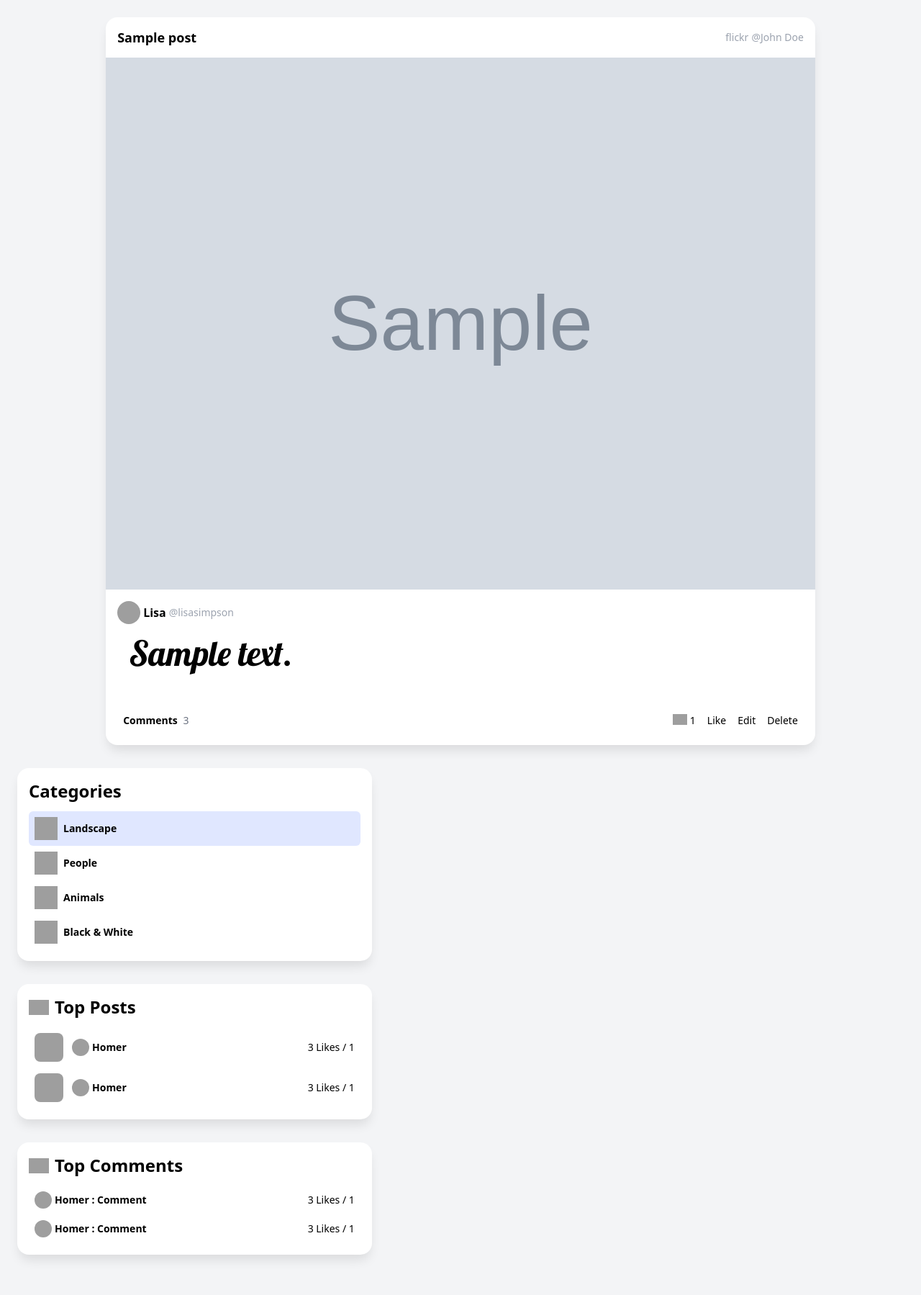
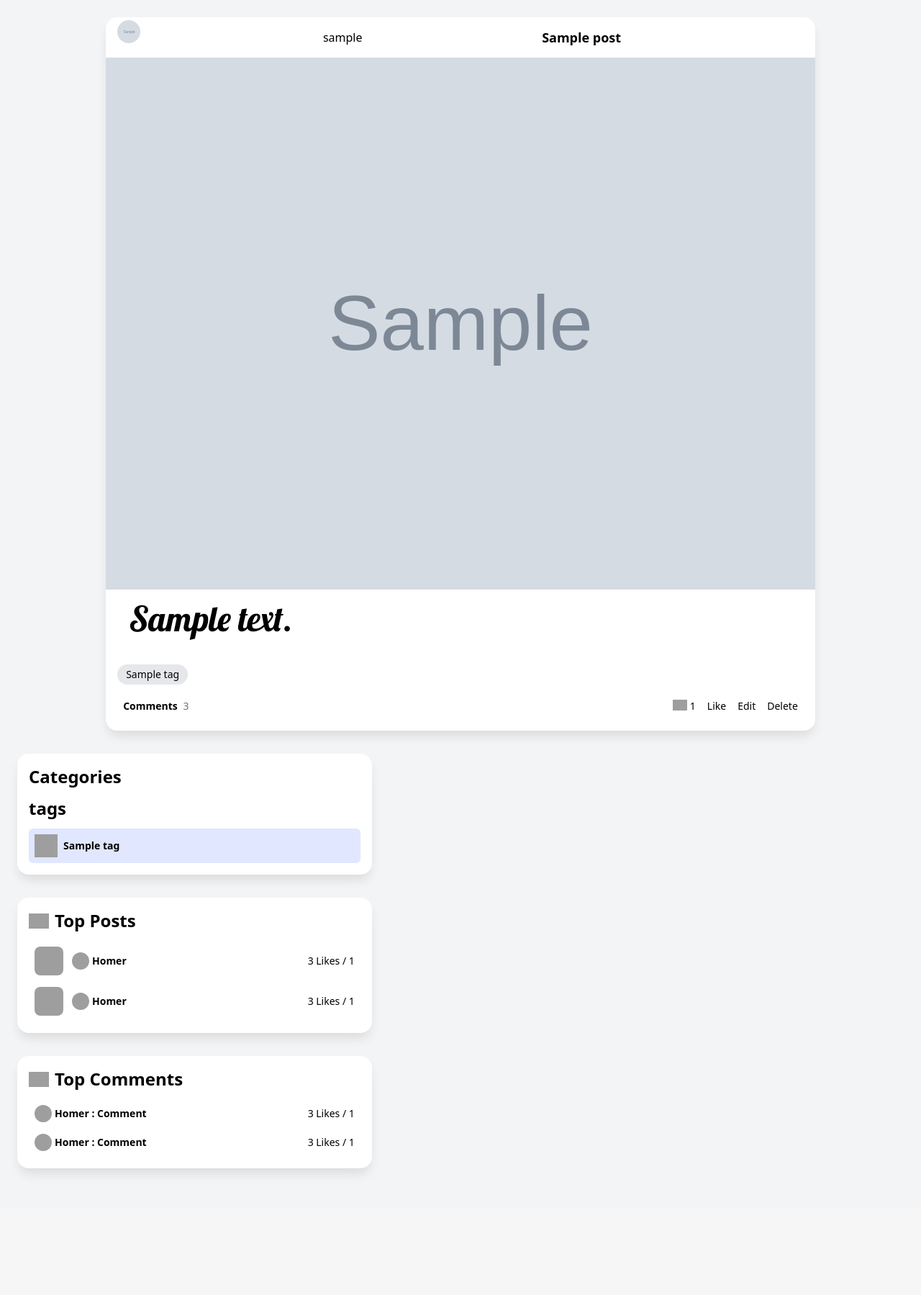
Before and after one commit to Ammar-theScorpion/Tutoring-Platform, a Django app: page / in a window 1280 px wide. Shown: the part 449-2248 px from the top of the page at 72% size. After the commit the page ends 2081 px from the top, so only its background shows below. Run offline with Django 5.2, Linux system fonts and the light colour scheme; tables that the repository leaves empty hold one stand-in row (values such as "Sample post"); grey boxes marked "Sample" are stand-in pictures; parts of the project's set-up code (start-up, migrations or seed data) failed here and were passed over; some libraries are stand-ins or nearby versions; grey boxes are pictures that could not be loaded.

Commit message:
add tags

```diff
--- a/tutor/post/models.py
+++ b/tutor/post/models.py
@@ -1,7 +1,10 @@
 import uuid
 
+from django.contrib.auth import get_user_model
 from django.db import models
 from utils.model import TimeStampModel
+
+User = get_user_model()
 
 
 class Post(TimeStampModel):
@@ -10,5 +13,16 @@ class Post(TimeStampModel):
     body = models.TextField()
     image_url = models.URLField()
 
+    author = models.ForeignKey(User, related_name="posts", on_delete=models.Case)
+    tags = models.ManyToManyField("Tag")
+
     def __str__(self) -> str:
         return self.title
+
+
+class Tag(models.Model):
+    name = models.CharField(max_length=50)
+    slug = models.SlugField(max_length=50)
+
+    def __str__(self):
+        return self.name
--- a/tutor/post/urls.py
+++ b/tutor/post/urls.py
@@ -3,6 +3,7 @@ from django.urls import path
 from .views import post_create_view
 from .views import post_delete_view
 from .views import post_details_view
+from .views import post_tag_view
 from .views import post_update_view
 
 app_name = "post"
@@ -12,3 +13,10 @@ urlpatterns = [
     path("edit/<pk>/", view=post_update_view, name="edit"),
     path("delete/<pk>/", view=post_delete_view, name="delete"),
 ]
+
+# tags
+tags_url = [
+    path("tag/<str:slug>/", view=post_tag_view, name="tag"),
+]
+
+urlpatterns += tags_url
--- a/tutor/post/views.py
+++ b/tutor/post/views.py
@@ -5,18 +5,21 @@ from django.urls import reverse_lazy
 from django.views.generic import CreateView
 from django.views.generic import DeleteView
 from django.views.generic import DetailView
+from django.views.generic import ListView
 from django.views.generic import UpdateView
 
 from .forms import PostCreateForm
 from .forms import PostUpdateForm
 from .models import Post
+from .models import Tag
 
 # Create your views here.
 
 
 def home_posts_view(request):
     posts = Post.objects.all()
-    return render(request, "pages/home.html", {"posts": posts})
+    tags = Tag.objects.all()
+    return render(request, "pages/home.html", {"posts": posts, "tags": tags})
 
 
 class PostDetailsView(DetailView):
@@ -31,10 +34,12 @@ class PostCreateView(LoginRequiredMixin, CreateView):
     template_name = "post/create_post.html"
     form_class = PostCreateForm
     login_url = reverse_lazy("account_login")
+    success_url = reverse_lazy("home")
+    context_object_name = "post"
 
     def form_valid(self, form):
-        post = form.save()
-        return render(self.request, "post/post.html", {"post": post})
+        form.instance.author = self.request.user
+        return super().form_valid(form)
 
 
 post_create_view = PostCreateView.as_view()
@@ -70,3 +75,16 @@ class PostUpdateView(LoginRequiredMixin, UpdateView):
 
 
 post_update_view = PostUpdateView.as_view()
+
+
+class PostTagView(ListView):
+    model = Post
+    template_name = "pages/home.html"
+    context_object_name = "posts"
+
+    def get_queryset(self):
+        slug = self.kwargs.get("slug")
+        return Post.objects.filter(tags__slug=slug)
+
+
+post_tag_view = PostTagView.as_view()
--- a/tutor/templates/fragment/common/sidebar.html
+++ b/tutor/templates/fragment/common/sidebar.html
@@ -1,31 +1,16 @@
 <aside x-show="mobileSidebarOpen" x-cloak class="md:!block col-span-full md:col-span-1 lg:mr-[20%] order-1 md:order-2" x-transition:enter="duration-300 ease-out" x-transition:enter-start="opacity-0 -mt-96" x-transition:enter-end="opacity-100 mt-0">
   <section class="card p-4">
     <h2>Categories</h2>
+    <h2>tags</h2>
     <ul class="hoverlist">
-      <li class="highlight">
-        <a href="">
-          <img class="w-8 h-8 object-cover mr-2" src="https://img.icons8.com/small/96/null/landscape.png" />
-          <span class="font-bold text-sm">Landscape</span>
-        </a>
-      </li>
-      <li>
-        <a href="">
-          <img class="w-8 h-8 object-cover mr-2" src="https://img.icons8.com/small/96/null/portrait.png" />
-          <span class="font-bold text-sm">People</span>
-        </a>
-      </li>
-      <li>
-        <a href="">
-          <img class="w-8 h-8 object-cover mr-2" src="https://img.icons8.com/small/96/null/dog.png" />
-          <span class="font-bold text-sm">Animals</span>
-        </a>
-      </li>
-      <li>
-        <a href="">
-          <img class="w-8 h-8 object-cover mr-2" src="https://img.icons8.com/small/96/null/180-degrees.png" />
-          <span class="font-bold text-sm">Black & White</span>
-        </a>
-      </li>
+      {% for tag in tags %}
+        <li class="highlight">
+          <a href="{% url 'post:tag' tag.slug %}">
+            <img class="w-8 h-8 object-cover mr-2" src="https://img.icons8.com/small/96/null/landscape.png" />
+            <span class="font-bold text-sm">{{ tag.name }}</span>
+          </a>
+        </li>
+      {% endfor %}
     </ul>
   </section>
   <section class="card p-4">
--- a/tutor/templates/post/post.html
+++ b/tutor/templates/post/post.html
@@ -1,24 +1,21 @@
 <main class="col-span-full md:col-span-2 md:mr-[5%] lg:mx-[10%] order-2 md:order-1">
   <article class="card">
     <div class="flex items-center justify-between px-4 h-14">
+      <a class="flex items-center gap-1 mb-4" href="">
+        <img class="w-8 h-8 object-cover rounded-full" src="{{ post.author.profile.image.url }}" />
+        <a href="{% url 'users:profile' post.author.username %}" class="hover:underline ml-1">{{ post.author.username }}</a>
+      </a>
       <h3 class="text-start leading-5 mr-1">{{ post.title }}</h3>
-      <div class="text-sm text-gray-400 truncate">
-        flickr<a href="" class="hover:underline ml-1" target="blank">@John Doe</a>
-      </div>
+      <div class="text-sm text-gray-400 truncate"></div>
     </div>
     <figure>
       <a hx-get="{% url 'post:details' post.uuid %}" hx-trigger="click" hx-swap="innerHTML" hx-target="#popup"><img class="w-full" src="{{ post.image_url }}" /></a>
     </figure>
     <div class="p-4 pb-2">
-      <a class="flex items-center gap-1 mb-4" href="">
-        <img class="w-8 h-8 object-cover rounded-full" src="https://img.icons8.com/small/96/A9A9A9/happy.png" />
-        <span class="font-bold hover:underline">Lisa</span>
-        <span class="text-sm text-gray-400">@lisasimpson</span>
-      </a>
       <p class="text-5xl mb-10 px-4 font1">{{ post.body }}</p>
       <div class="flex items-center gap-2 text-sm mb-5 flex-wrap">
-        {% for tag in post.tag.all %}
-          <a hx-get="" class="bg-gray-200 rounded-full px-3 py-1 hover:bg-gray-800 hover:text-white">{{ tag }}</a>
+        {% for tag in post.tags.all %}
+          <a href="{% url 'post:tag' tag.slug %}" class="bg-gray-200 rounded-full px-3 py-1 hover:bg-gray-800 hover:text-white">{{ tag }}</a>
         {% endfor %}
       </div>
       <div class="flex items-center justify-between text-sm px-2">
```
Also changed, not shown: tutor/post/admin.py (+8 -0 lines), tutor/post/forms.py (+5 -3 lines), tutor/post/migrations/0002_tag_post_author_post_tags.py (added), tutor/post/migrations/0003_alter_post_author.py (added).
